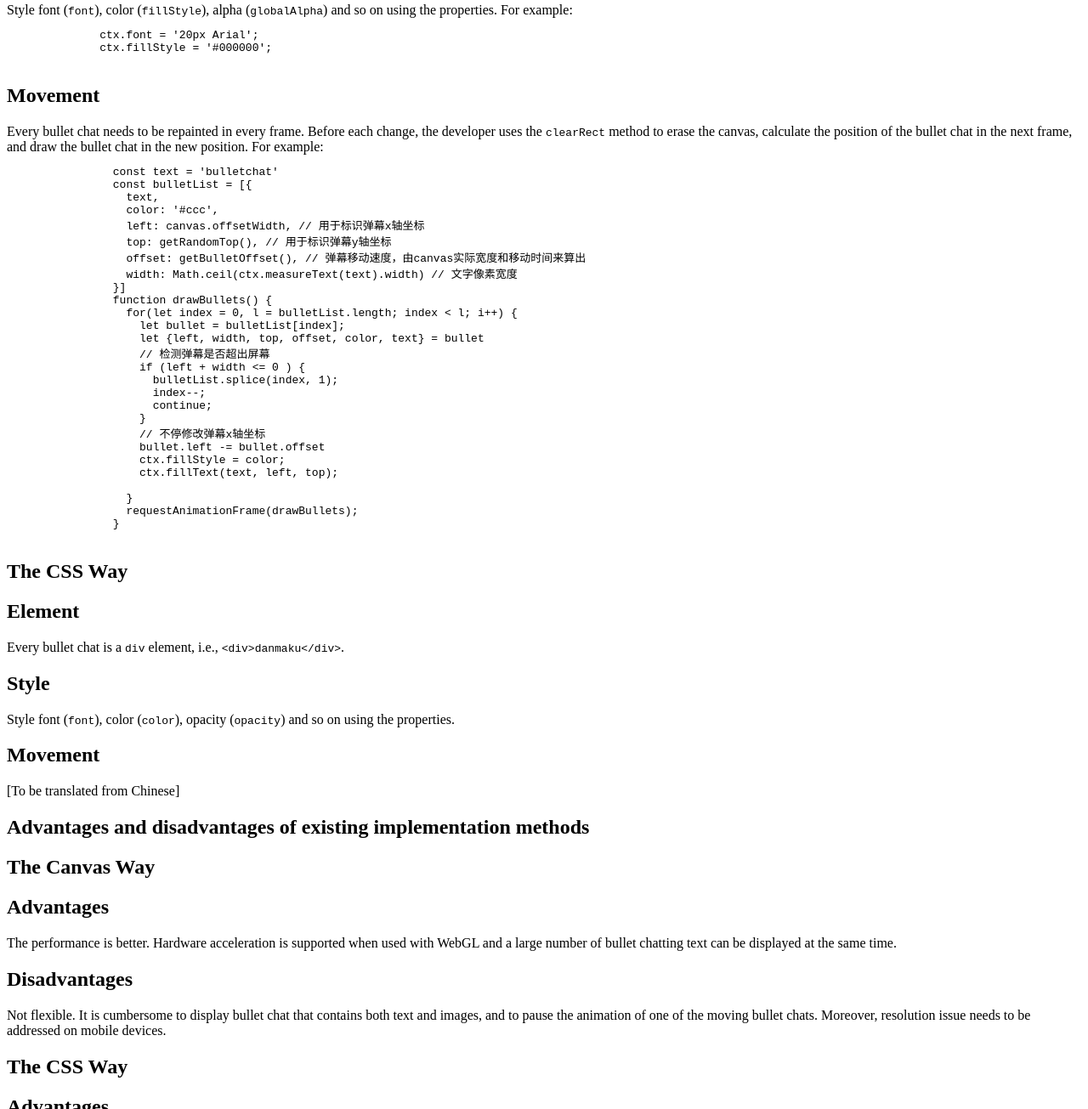
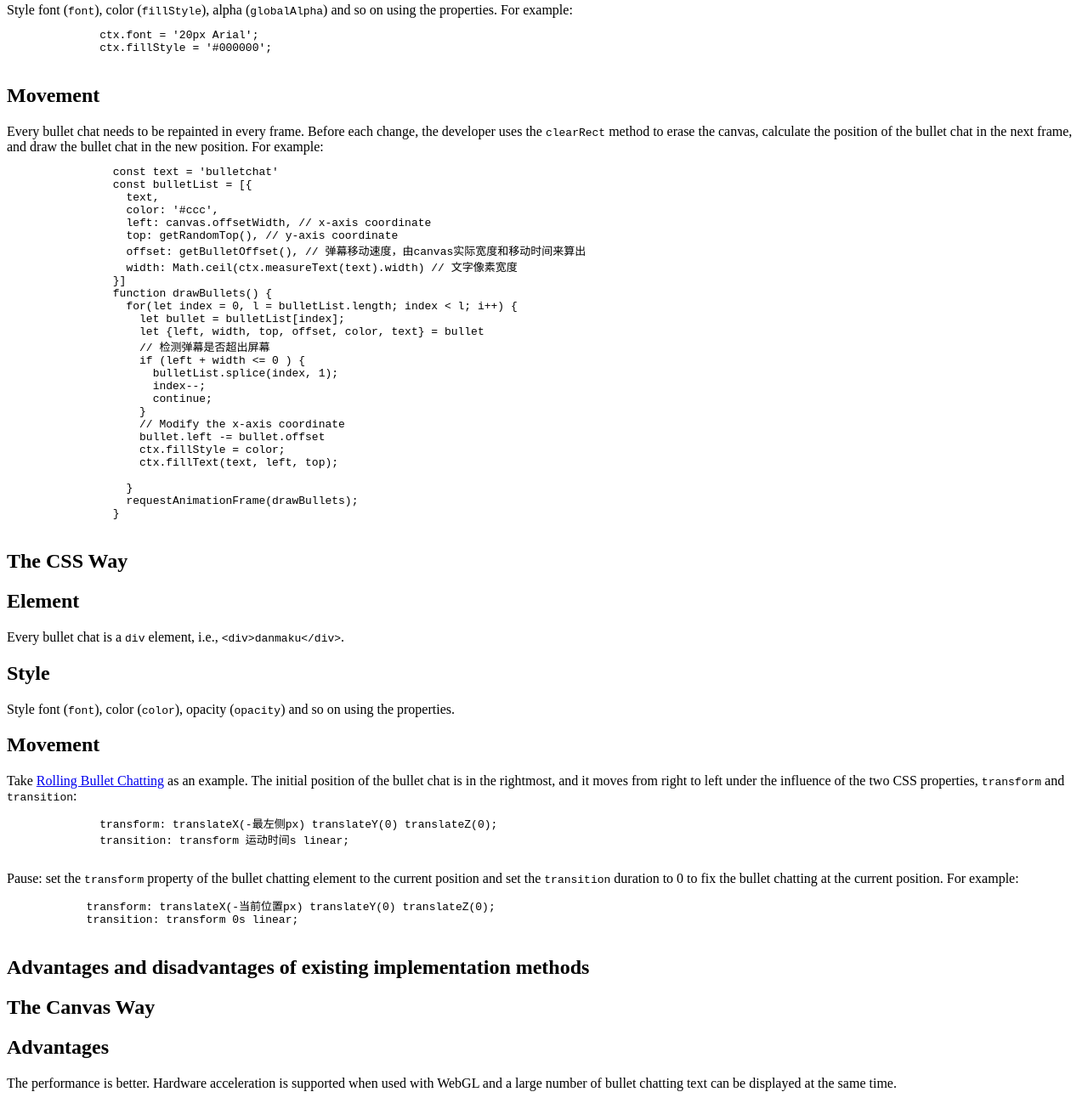
Before and after one commit to w3c/danmaku, a plain HTML site: page api.html in a window 1280 px wide. Shown: the part 543-1848 px from the top of the page at 85% size. Drawn offline with Linux system fonts and the light colour scheme.

Commit message:
zh/en sync

```diff
--- a/api.html
+++ b/api.html
@@ -113,8 +113,8 @@
                 const bulletList = [{
                   text,
                   color: '#ccc',
-                  left: canvas.offsetWidth, // 用于标识弹幕x轴坐标
-                  top: getRandomTop(), // 用于标识弹幕y轴坐标
+                  left: canvas.offsetWidth, // x-axis coordinate
+                  top: getRandomTop(), // y-axis coordinate
                   offset: getBulletOffset(), // 弹幕移动速度，由canvas实际宽度和移动时间来算出
                   width: Math.ceil(ctx.measureText(text).width) // 文字像素宽度
                 }]
@@ -128,7 +128,7 @@
                       index--;
                       continue;
                     }
-                    // 不停修改弹幕x轴坐标
+                    // Modify the x-axis coordinate
                     bullet.left -= bullet.offset
                     ctx.fillStyle = color;
                     ctx.fillText(text, left, top);
@@ -155,7 +155,21 @@
 
       <section>
           <h2>Movement</h2>
-          <div>[To be translated from Chinese]</div>
+          <div>Take <a href="https://w3c.github.io/danmaku/usecase.html#basic-modes">Rolling Bullet Chatting</a> as an example. The initial position of the bullet chat is in the rightmost, and it moves from right to left under the influence of the two CSS properties, <code>transform</code> and <code>transition</code>:
+          </div>
+          <aside class="example" title="">
+            <pre>
+              transform: translateX(-最左侧px) translateY(0) translateZ(0);
+              transition: transform 运动时间s linear;
+            </pre>
+          </aside>
+        <div>Pause: set the <code>transform</code> property of the bullet chatting element to the current position and set the <code>transition</code> duration to 0 to fix the bullet chatting at the current position. For example:</div>
+        <aside class="example" title="">
+          <pre>
+            transform: translateX(-当前位置px) translateY(0) translateZ(0);
+            transition: transform 0s linear;
+          </pre>
+        </aside>
         </section>
     </section>
 
```
Also changed, not shown: api.zh.html (+4 -4 lines).
